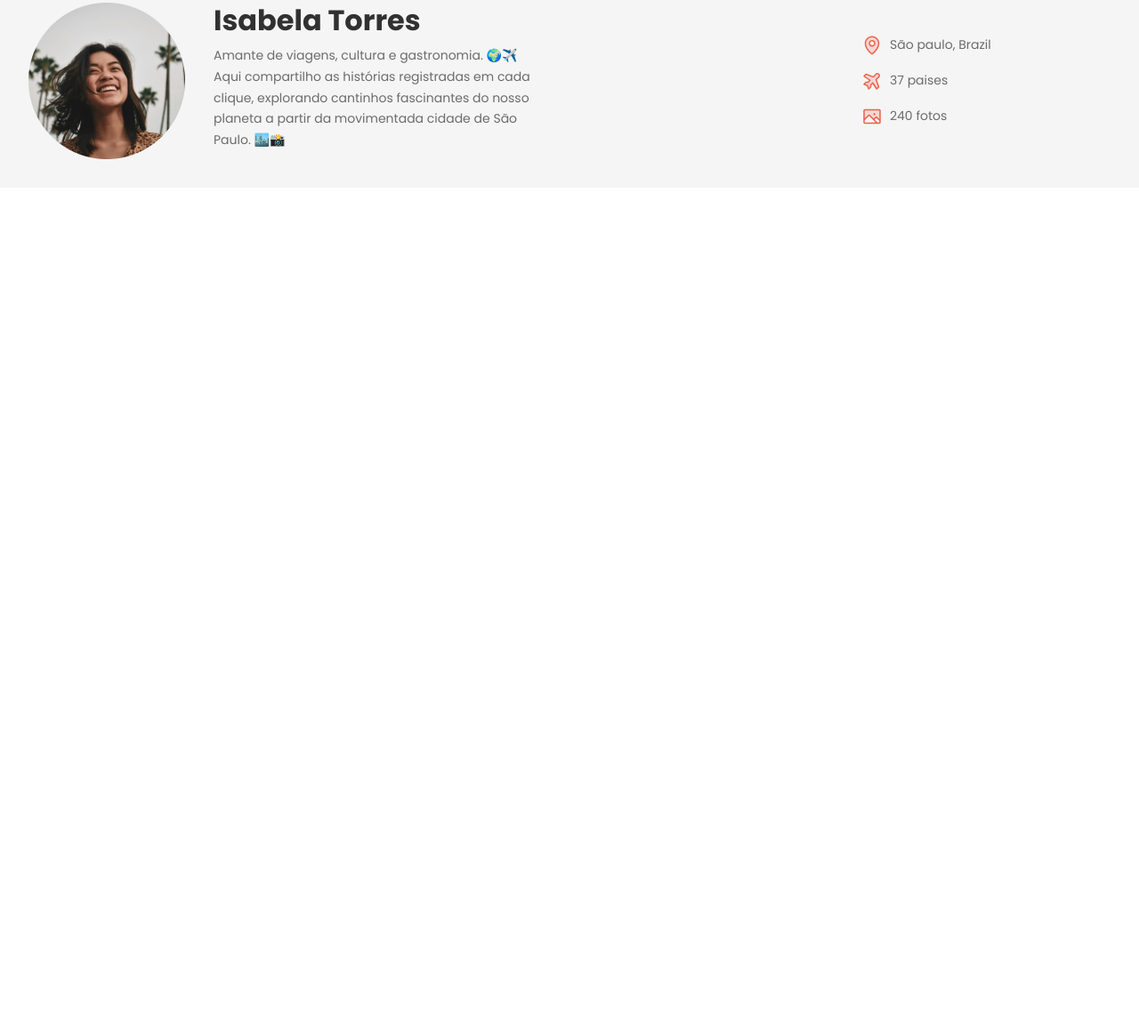
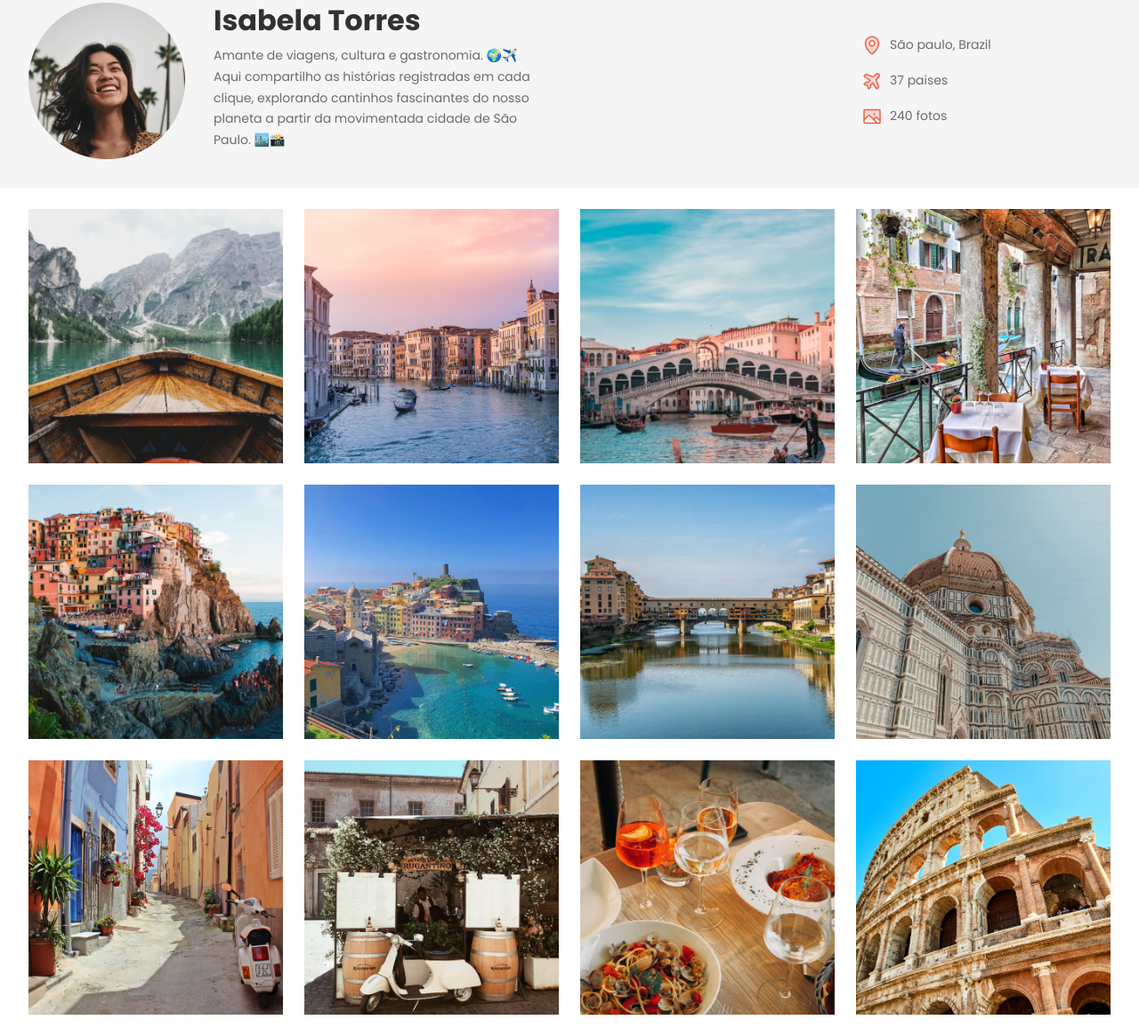
Before and after one commit to Carlosrubenx/travelgram, a plain HTML site: page index.html in a window 1280 px wide. Shown: the part 125-1290 px from the top of the page at 89% size. Before the commit the page ends 800 px from the top, so only its background shows below. Drawn offline with Linux system fonts and the light colour scheme.

Commit message:
main done

```diff
--- a/index.html
+++ b/index.html
@@ -69,7 +69,20 @@
 
   </section>
 
-
+  <main class="container">
+    <img src="./assets/images/Image 01.png" alt="">
+    <img src="./assets/images/Image 02.png" alt="">
+    <img src="./assets/images/Image 03.png" alt="">
+    <img src="./assets/images/Image 04.png" alt="">
+    <img src="./assets/images/Image 05.png" alt="">
+    <img src="./assets/images/Image 06.png" alt="">
+    <img src="./assets/images/Image 07.png" alt="">
+    <img src="./assets/images/Image 08.png" alt="">
+    <img src="./assets/images/Image 09.png" alt="">
+    <img src="./assets/images/Image 10.png" alt="">
+    <img src="./assets/images/Image 11.png" alt="">
+    <img src="./assets/images/Image 12.png" alt="">
+  </main>
 
 </body>
 </html>
--- a/styles/index.css
+++ b/styles/index.css
@@ -1,3 +1,5 @@
 @import url(./global.css);
 @import url(./nav.css);
 @import url(./header.css);
+@import url(./main.css);
+@import url(./footer.css);
--- /dev/null
+++ b/styles/main.css
@@ -0,0 +1,12 @@
+main {
+  display: flex;
+  flex-wrap: wrap;
+  gap: 2.4rem;
+  padding-block: 2.4rem;
+}
+
+main img {
+  width: 28.6rem;
+  height: 28.6rem;
+  object-fit: cover;
+}
```
Also changed, not shown: styles/footer.css (added).
